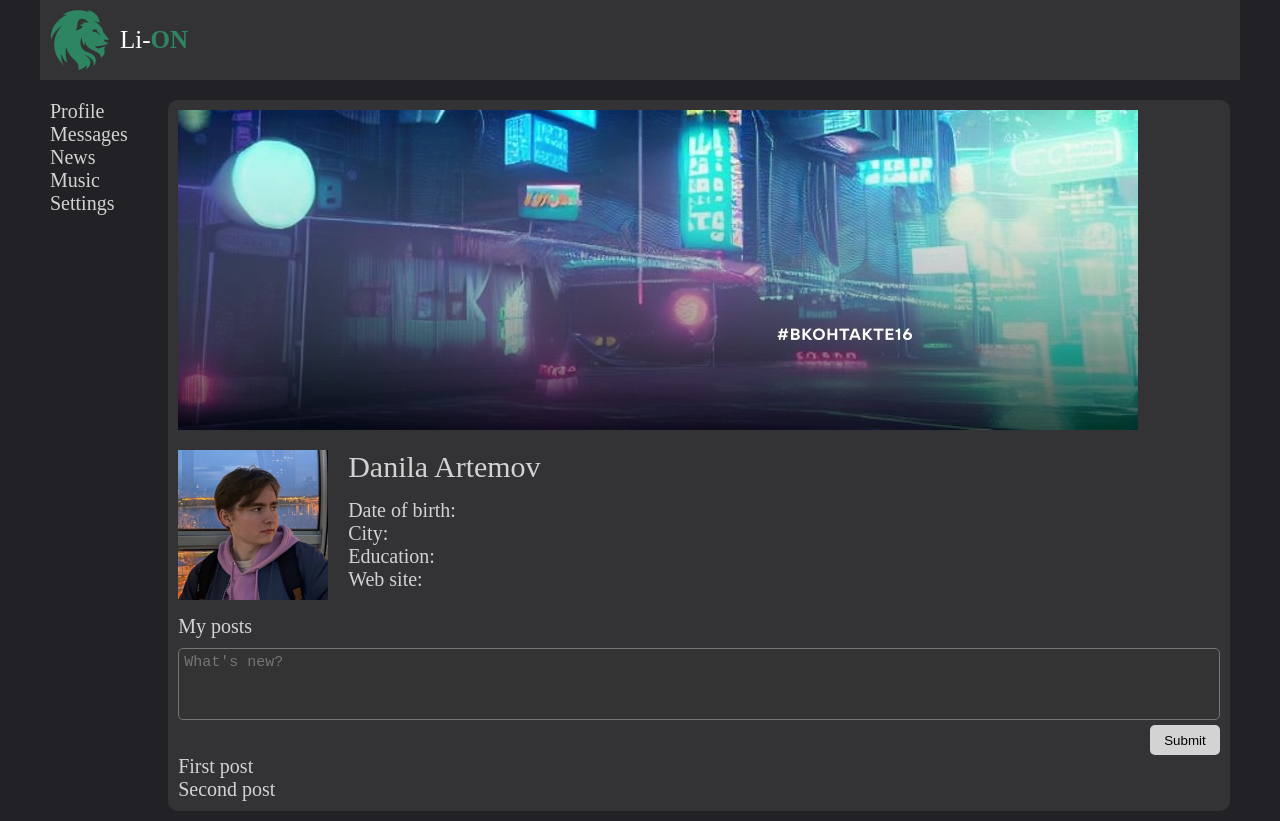
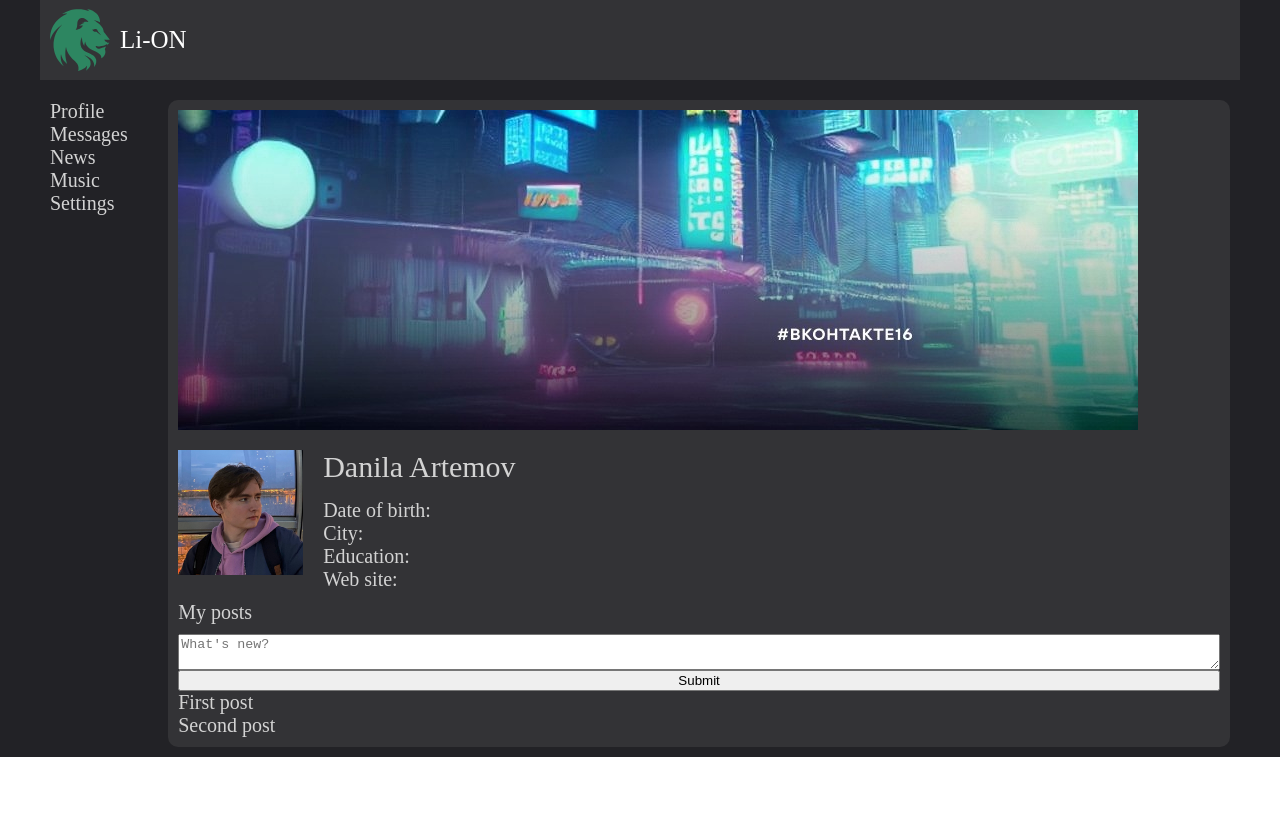
Before and after one commit to lonsdale007/first-app, a React (Create React App) app: page / in a window 1280 px wide. After the commit the page ends 800 px from the top, so only its background shows below. Built offline with nearby package versions, Linux system fonts and the light colour scheme; a web font is replaced by a local one.

Commit message:
Сделал css стили модульными

```diff
--- a/src/components/Header.jsx
+++ b/src/components/Header.jsx
@@ -1,13 +1,12 @@
 import logo from "../logo.svg";
-import '../css/Header.css';
+import h from './css/Header.module.css';
 
 function Header() {
     return (
-        <header className={'header'}>
-            <img src={logo} width={60} height={60} alt={''}/>
-            <div className={'app-name'}>
-                <text id={'left-part-name'}>Li-</text>
-                <text id={'right-part-name'}>ON</text>
+        <header className={h.header}>
+            <img src={logo} alt={''}/>
+            <div className={h.app_name}>
+                Li-<text id={'right_part_name'}>ON</text>
             </div>
         </header>
     )
--- a/src/components/Nav.jsx
+++ b/src/components/Nav.jsx
@@ -1,8 +1,8 @@
-import '../css/Nav.css';
+import n from './css/Nav.module.css';
 
 function Nav() {
     return (
-        <nav className={'nav-bar'}>
+        <nav className={n.nav_bar}>
             <div>
                 <a>Profile</a>
             </div>
--- a/src/components/PostBlock.jsx
+++ b/src/components/PostBlock.jsx
@@ -1,18 +1,18 @@
-import '../css/Profile.css';
+import p from './css/Profile.module.css';
 
 function PostBlock() {
     return (
-        <div className={'post-block'}>
+        <div className={p.post_block}>
             <div>My posts</div>
-            <div className={'new-post'}>
-                <textarea className={'input-field'} placeholder={'What\'s new?'}/>
-                <button type={'submit'} className={'submit-button'}>Submit</button>
+            <div className={p.new_post}>
+                <textarea className={'input_field'} placeholder={'What\'s new?'}/>
+                <button className={'submit_button'} type={'submit'}>Submit</button>
             </div>
-            <div className={'posts'}>
-                <div className={'post'}>
+            <div className={p.posts}>
+                <div className={p.post}>
                     First post
                 </div>
-                <div className={'post'}>
+                <div className={p.post}>
                     Second post
                 </div>
             </div>
--- a/src/components/Profile.jsx
+++ b/src/components/Profile.jsx
@@ -1,11 +1,11 @@
-import '../css/Profile.css';
+import p from './css/Profile.module.css';
 import PostBlock from "./PostBlock";
 import ProfileBlock from "./ProfileBlock";
 
 function Profile() {
     return (
-        <div className={'profile-page'}>
-            <div className={'profile-cover'}>
+        <div className={p.page}>
+            <div className={p.cover}>
                 <img src={require('../img/cover.jpg')} alt={'profile-cover'}/>
             </div>
             <ProfileBlock/>
--- a/src/components/ProfileBlock.jsx
+++ b/src/components/ProfileBlock.jsx
@@ -1,13 +1,13 @@
-import '../css/Profile.css';
+import p from './css/Profile.module.css';
 
 function ProfileBlock() {
     return (
-        <div className={'profile-block'}>
-            <div className={'profile-avatar'}>
-                <img src={require('../img/avatar.jpg')} width={150} height={150} alt={'profile-avatar'}/>
+        <div className={p.block}>
+            <div className={p.avatar}>
+                <img src={require('../img/avatar.jpg')} alt={'profile-avatar'}/>
             </div>
-            <div className={'profile-description'}>
-                <div id={'profile-name'}>Danila Artemov</div>
+            <div className={p.description}>
+                <div className={p.name}>Danila Artemov</div>
                 <div>Date of birth:</div>
                 <div>City:</div>
                 <div>Education:</div>
--- a/src/css/Nav.css
+++ b/src/components/css/Header.module.css
@@ -1,19 +1,19 @@
-.nav-bar {
+.header {
     display: flex;
-    flex-direction: column;
-    grid-area: nav;
+    align-items: center;
+    grid-area: header;
+    background-color: #333336;
     padding: 10px;
 }
 
-.app-name {
+.header img {
+    width: 60px;
+}
+
+.app_name {
     font-family: Comfortaa, serif;
     color: white;
     text-align: center;
     font-size: 25px;
     margin-left: 10px;
 }
-
-#right-part-name {
-    color: #2d8661;
-    font-weight: bold;
-}
--- /dev/null
+++ b/src/components/css/Nav.module.css
@@ -0,0 +1,6 @@
+.nav_bar {
+    display: flex;
+    flex-direction: column;
+    grid-area: nav;
+    padding: 10px;
+}
--- /dev/null
+++ b/src/components/css/Profile.module.css
@@ -0,0 +1,44 @@
+.page {
+    grid-area: content;
+    background-color: #333336;
+    border-radius: 10px;
+    padding: 10px;
+    margin: 10px;
+}
+
+.cover {
+    display: flex;
+}
+
+.block {
+    display: flex;
+    flex-direction: row;
+    margin-top: 20px;
+}
+
+.avatar img {
+    width: 125px;
+}
+
+.description {
+    display: flex;
+    flex-direction: column;
+    margin-left: 20px;
+}
+
+.name {
+    font-size: 30px;
+    margin-bottom: 15px;
+}
+
+.post_block {
+    display: flex;
+    flex-direction: column;
+    margin-top: 10px;
+}
+
+.new_post {
+    display: flex;
+    flex-direction: column;
+    margin-top: 10px;
+}
--- a/src/css/Header.css
+++ /dev/null
@@ -1,7 +0,0 @@
-.header {
-    display: flex;
-    align-items: center;
-    grid-area: header;
-    background-color: #333336;
-    padding: 10px;
-}
--- a/src/css/Profile.css
+++ /dev/null
@@ -1,65 +0,0 @@
-.profile-page {
-    grid-area: content;
-    background-color: #333336;
-    border-radius: 10px;
-    padding: 10px;
-    margin: 10px;
-}
-
-.profile-cover {
-    display: flex;
-}
-
-.profile-block {
-    display: flex;
-    flex-direction: row;
-    margin-top: 20px;
-}
-
-.profile-description {
-    display: flex;
-    flex-direction: column;
-    margin-left: 20px;
-}
-
-#profile-name {
-    font-size: 30px;
-    margin-bottom: 15px;
-}
-
-.post-block {
-    display: flex;
-    flex-direction: column;
-    margin-top: 10px;
-}
-
-.new-post {
-    display: flex;
-    flex-direction: column;
-    margin-top: 10px;
-}
-
-.input-field {
-    background-color: #333333;
-    height: 60px;
-    resize: none;
-    padding: 5px;
-    border-radius: 5px;
-    font-size: 15px;
-    color: white;
-}
-
-.submit-button {
-    background-color: lightgray;
-    margin-top: 5px;
-    align-self: end;
-    border-radius: 5px;
-    height: 30px;
-    width: 70px;
-    border: none;
-    cursor: pointer;
-}
-
-.submit-button:hover {
-    background-color: darkgray;
-}
```
